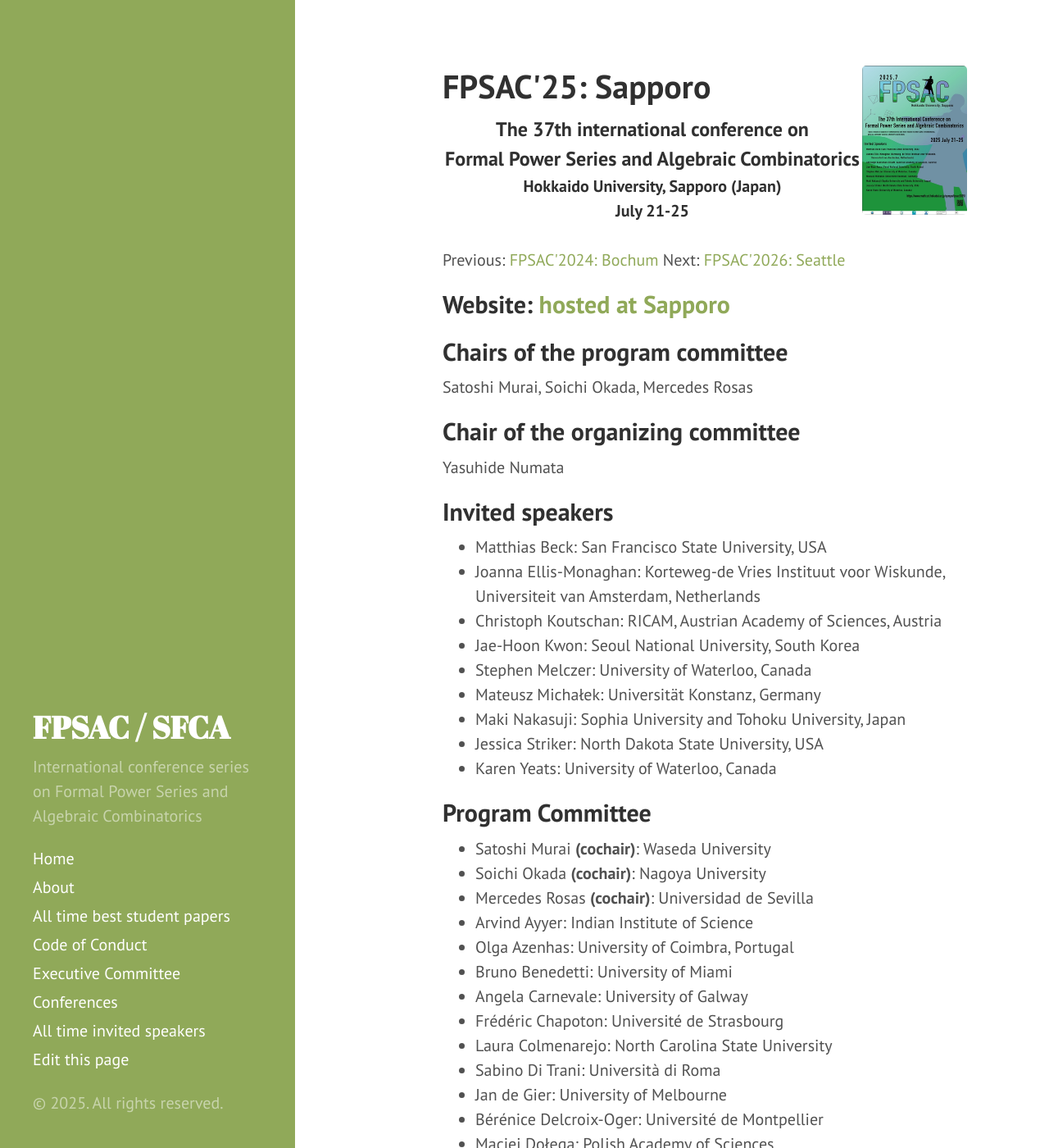
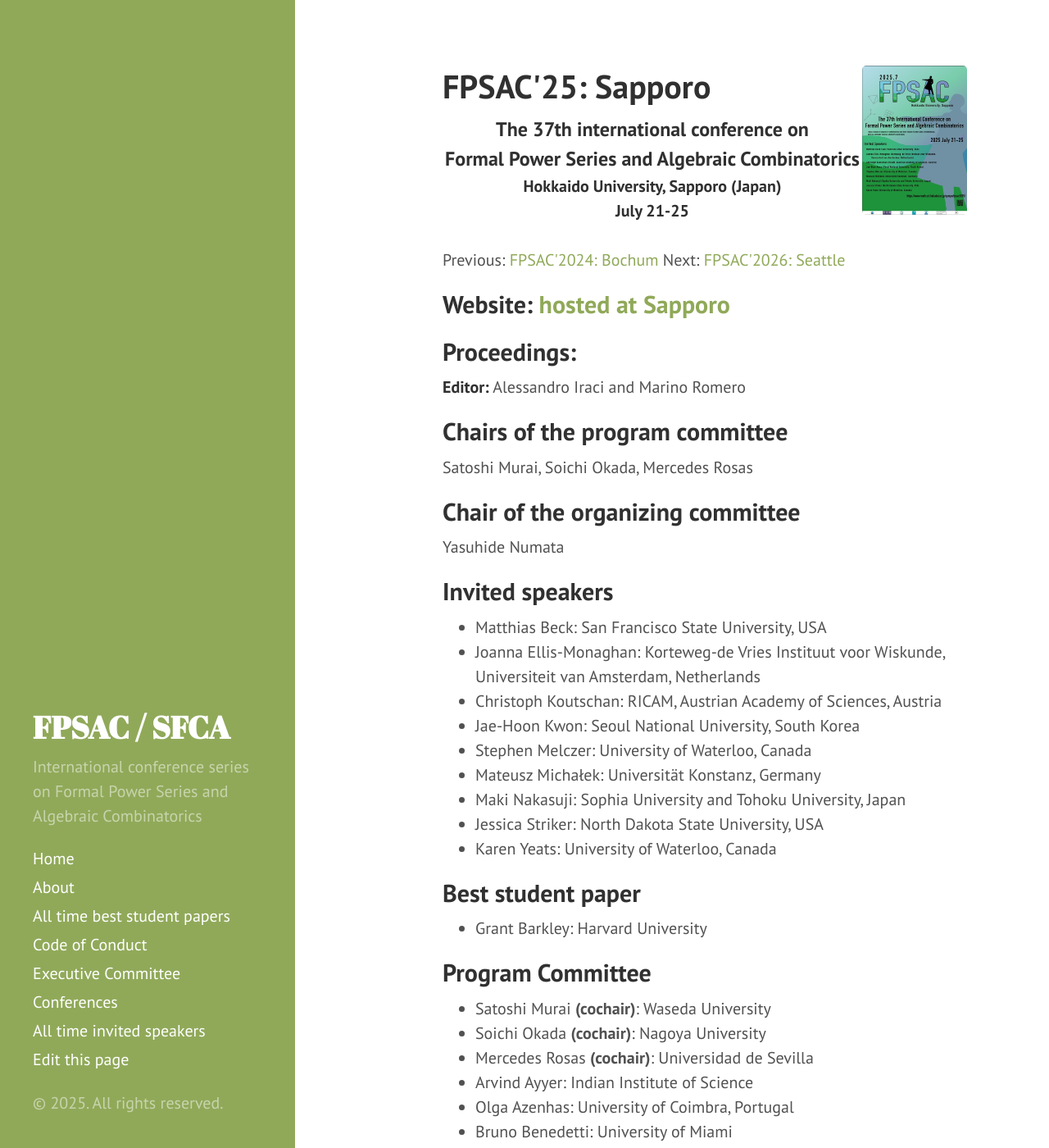
Before and after one commit to FPSAC/FPSAC.github.io, a Jekyll site: the page built from _confs/fpsac-2025.md, in a window 1280 px wide and 1400 px high. Shown: the whole window at 82% size. Built offline with Jekyll 4.4.1, drawn with Linux system fonts in a browser that asks for light colours.

Commit message:
Update fpsac-2025.md
Added proceedings editors and best student prize

```diff
--- a/_confs/fpsac-2025.md
+++ b/_confs/fpsac-2025.md
@@ -8,6 +8,12 @@
 dates: July 21-25
 site: https://www.math.sci.hokudai.ac.jp/sympo/fpsac2025/
 poster: poster-2025.pdf
+proceedings:
+  editors: Alessandro Iraci and Marino Romero
+
+best_student_paper:
+- name: Grant Barkley
+  affiliation: Harvard University
 
 invited_speakers:
 - name: Matthias Beck
```
